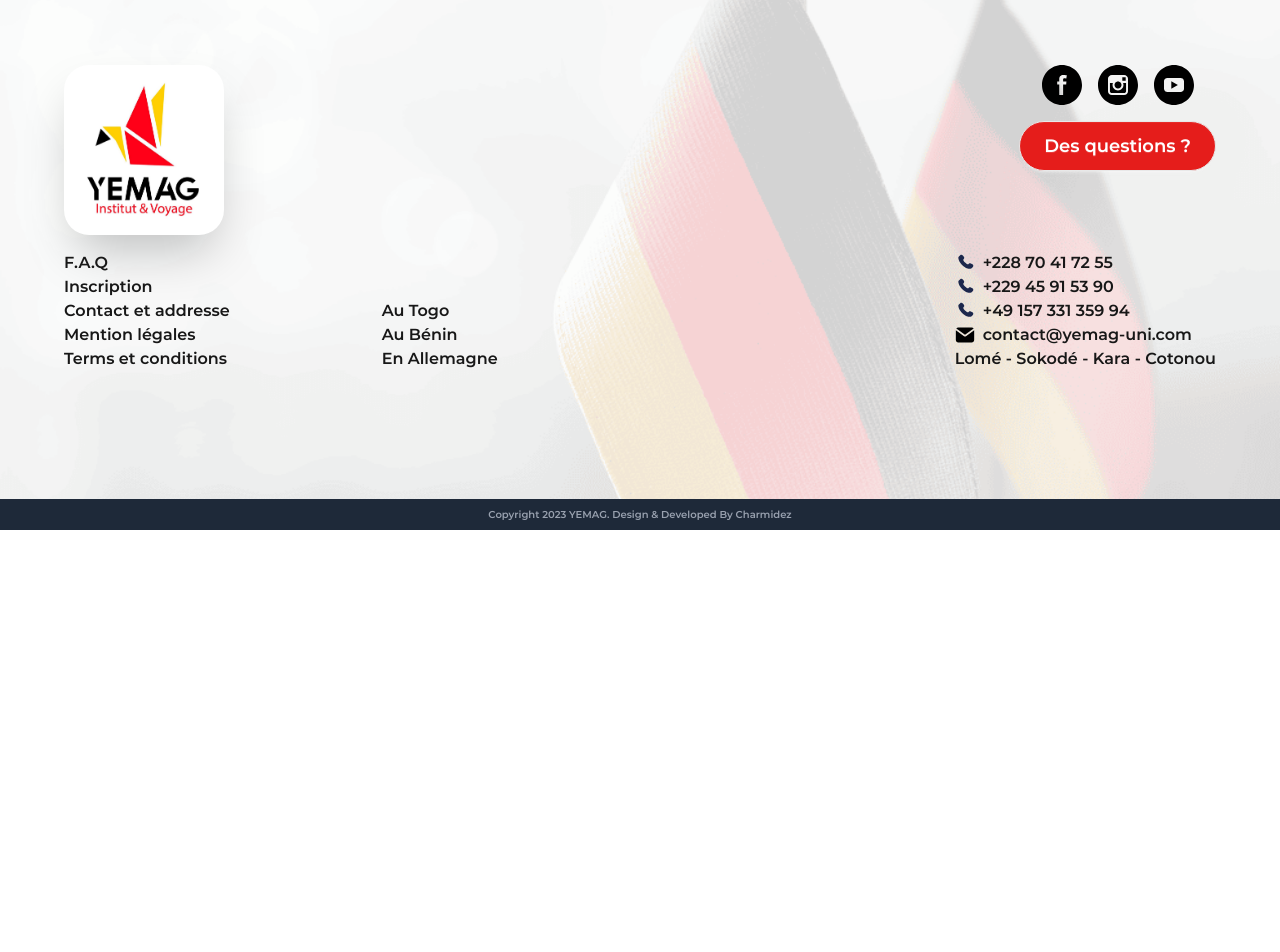
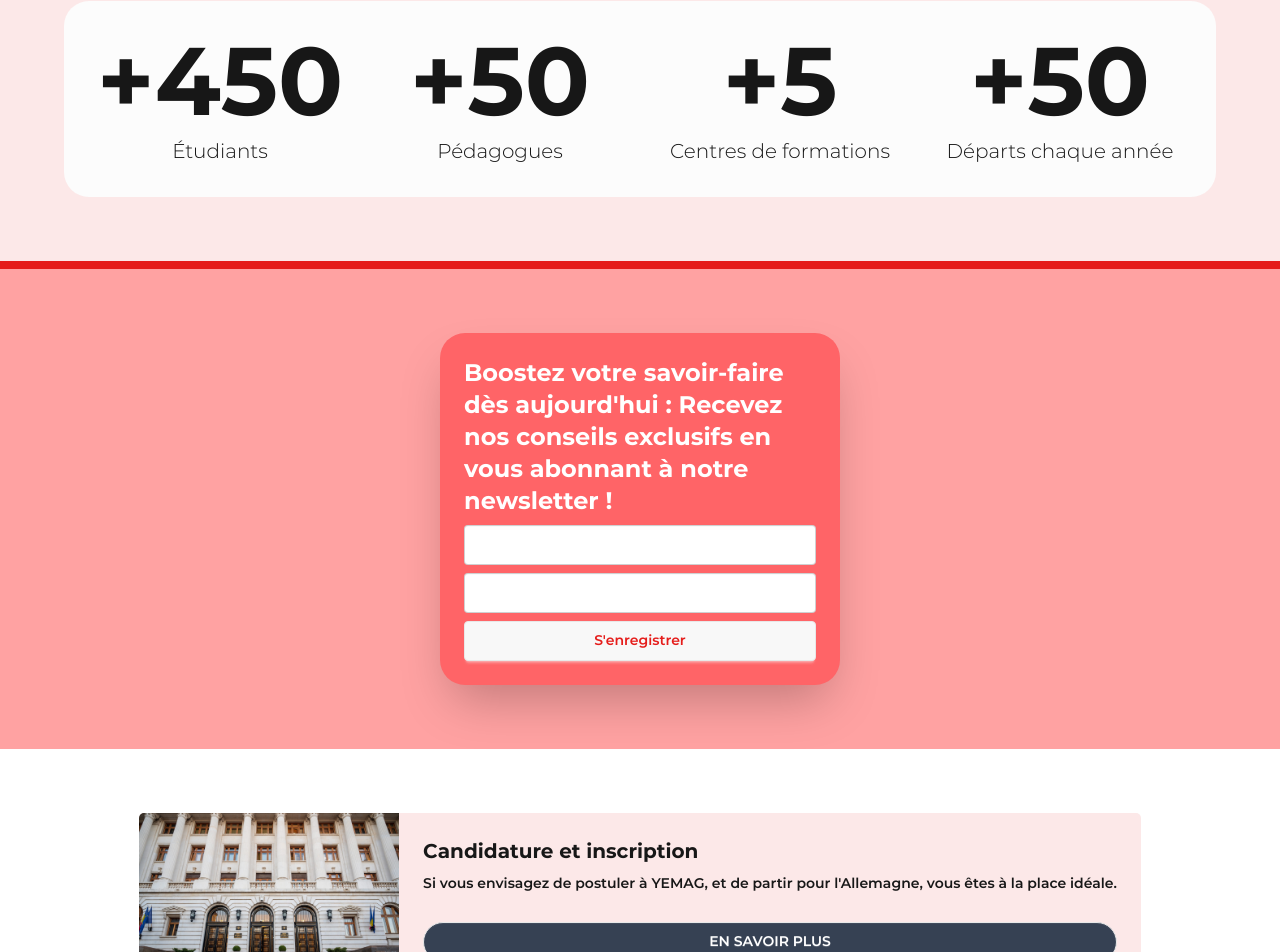
Before and after one commit to charmidez/yemag, a Next.js app: page / in a window 1280 px wide. Shown: the part 3315-4267 px from the top of the page. Before the commit the page ends 3845 px from the top, so only its background shows below. Built offline with nearby package versions, Linux system fonts and the light colour scheme.

Commit message:
Home page fini

```diff
--- a/package.json
+++ b/package.json
@@ -9,6 +9,7 @@
     "lint": "next lint"
   },
   "dependencies": {
+    "motion": "^12.9.4",
     "next": "15.3.1",
     "react": "^19.0.0",
     "react-dom": "^19.0.0"
--- a/src/app/page.tsx
+++ b/src/app/page.tsx
@@ -17,6 +17,7 @@ function Home() {
   return (
     <div>
       <title>YEMAG - Acceuil</title>
+
       <div className="flex flex-col">
         {/* Section 1 vidéo */}
         <Autoplayvideo srcMine="/videos/yemag_video.mp4" />
@@ -133,8 +134,52 @@ function Home() {
           </div>
         </div>
 
-        <div className="flex flex-col bg-mine-redlight">
-          <Titresection titre="YEMAG Institut et Voyage en chiffres"/>
+        {/*YEMAG EN CHIFFRES*/}
+        <div className="flex flex-col bg-mine-redlight p-16">
+          <Titresection titre="YEMAG Institut et Voyage en chiffres" />
+          <div className="grid lg:grid-cols-4 sm:grid-cols-1 gap-8 bg-mine-gray p-8 rounded-mine-rounded">
+            <div className="justify-center items-center flex flex-col gap-2">
+              <h2 className="text-8xl font-bold">+450</h2>
+              <p className="text-xl font-light">Étudiants</p>
+            </div>
+            <div className="justify-center items-center flex flex-col gap-2">
+              <h2 className="text-8xl font-bold">+50</h2>
+              <p className="text-xl font-light">Pédagogues</p>
+            </div>
+            <div className="justify-center items-center flex flex-col gap-2">
+              <h2 className="text-8xl font-bold">+5</h2>
+              <p className="text-xl font-light">Centres de formations</p>
+            </div>
+            <div className="justify-center items-center flex flex-col gap-2">
+              <h2 className="text-8xl font-bold">+50</h2>
+              <p className="text-xl font-light">Départs chaque année</p>
+            </div>
+          </div>
+        </div>
+
+        {/*News Letters*/}
+        <div className="bg-red-300 border-t-8 border-mine-red justify-center items-center flex flex-row p-16">
+          <div className="card w-100 bg-red-400 rounded-mine-rounded  shadow-2xl">
+
+            <div className="card-body">
+              <h2 className="text-mine-white font-bold text-2xl">Boostez votre savoir-faire dès aujourd'hui : Recevez nos conseils exclusifs en vous abonnant à notre newsletter !</h2>
+              <input type="Prénon & Nom" className="input w-full"/>
+              <input type="Prénon & Nom" className="input w-full"/>
+              <button className="btn w-full text-mine-red ">S'enregistrer</button>
+            </div>
+          </div>
+        </div>
+
+        {/*Card*/}
+        <div className="p-16 flex flex-row items-center justify-center">
+          <div className="card lg:card-side bg bg-mine-redlight rounded-mine-little-rounded">
+          <img src="/images/presentationtitre.jpg" alt="Logo" className="w-65 lg:rounded-tl-mine-little-rounded lg:rounded-bl-mine-little-rounded "/>
+            <div className="card-body">
+              <h1 className="text-xl font-bold">Candidature et inscription</h1>
+              <p className="font-semibold">Si vous envisagez de postuler à YEMAG, et de partir pour l'Allemagne, vous êtes à la place idéale.</p>
+              <button className="btn rounded-mine-rounded bg-gray-700 text-mine-white">EN SAVOIR PLUS</button>
+            </div>
+          </div>
         </div>
       </div>
     </div>
--- a/src/components/ui/searchbar.tsx
+++ b/src/components/ui/searchbar.tsx
@@ -3,7 +3,9 @@
 
 import { useState } from "react";
 
-function SearchBar() {
+export function OthersSearchBar(){}
+
+export default function SearchBar() {
   const [isOpen, setIsOpen] = useState(false);
 
   const handleToggle = () => {
@@ -51,5 +53,3 @@ function SearchBar() {
     </div>
   );
 }
-
-export default SearchBar;
```
Also changed, not shown: 1 other file (tests, documents, lock files or other folders).
